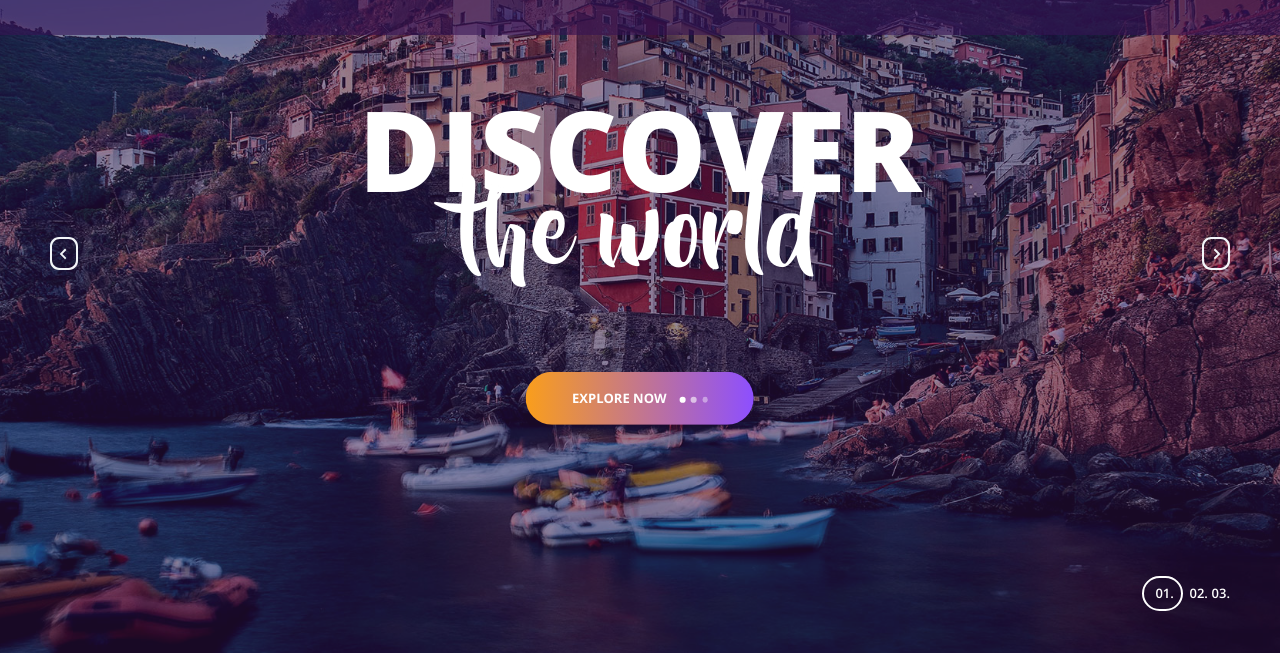
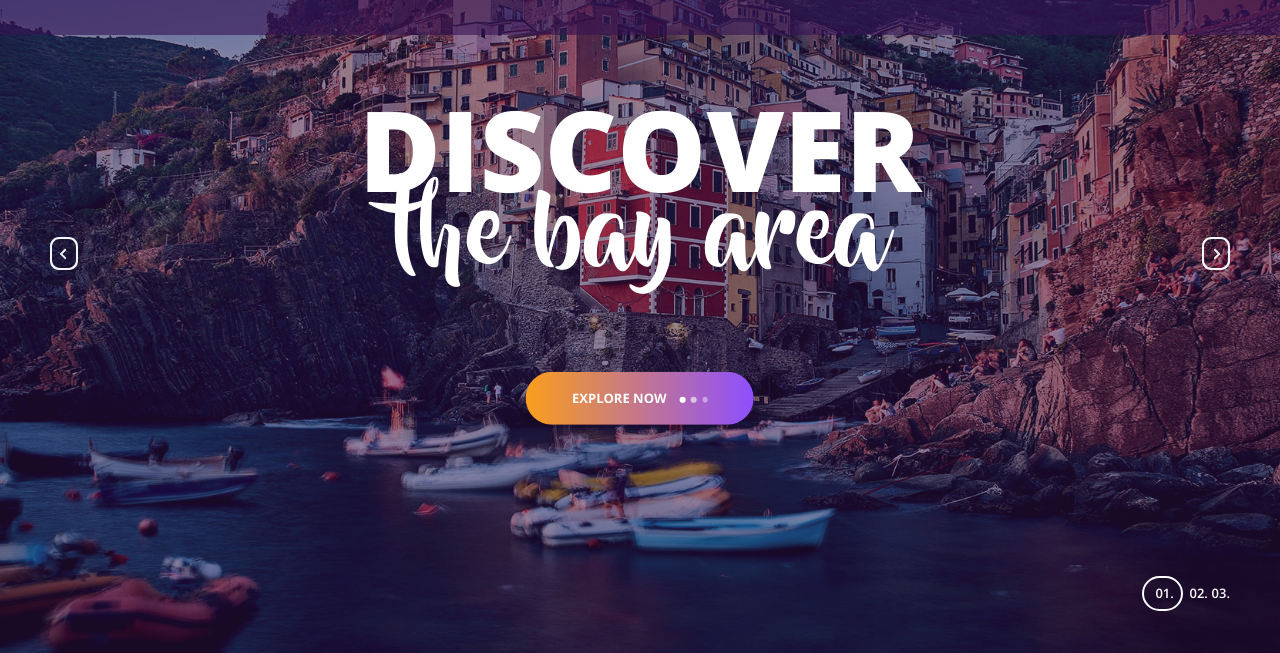
Before and after one commit to D190039011/Travelix, a plain HTML site: page index.html in a window 1280 px wide. Shown: the part 144-797 px from the top of the page. Drawn offline with nearby package versions, Linux system fonts and the light colour scheme.

Commit message:
Update index.html

```diff
--- a/index.html
+++ b/index.html
@@ -218,7 +218,7 @@
           discover
          </h1>
          <h1>
-          the world
+          the bay area
          </h1>
          <div class="button home_slider_button">
           <div class="button_bcg">
```
